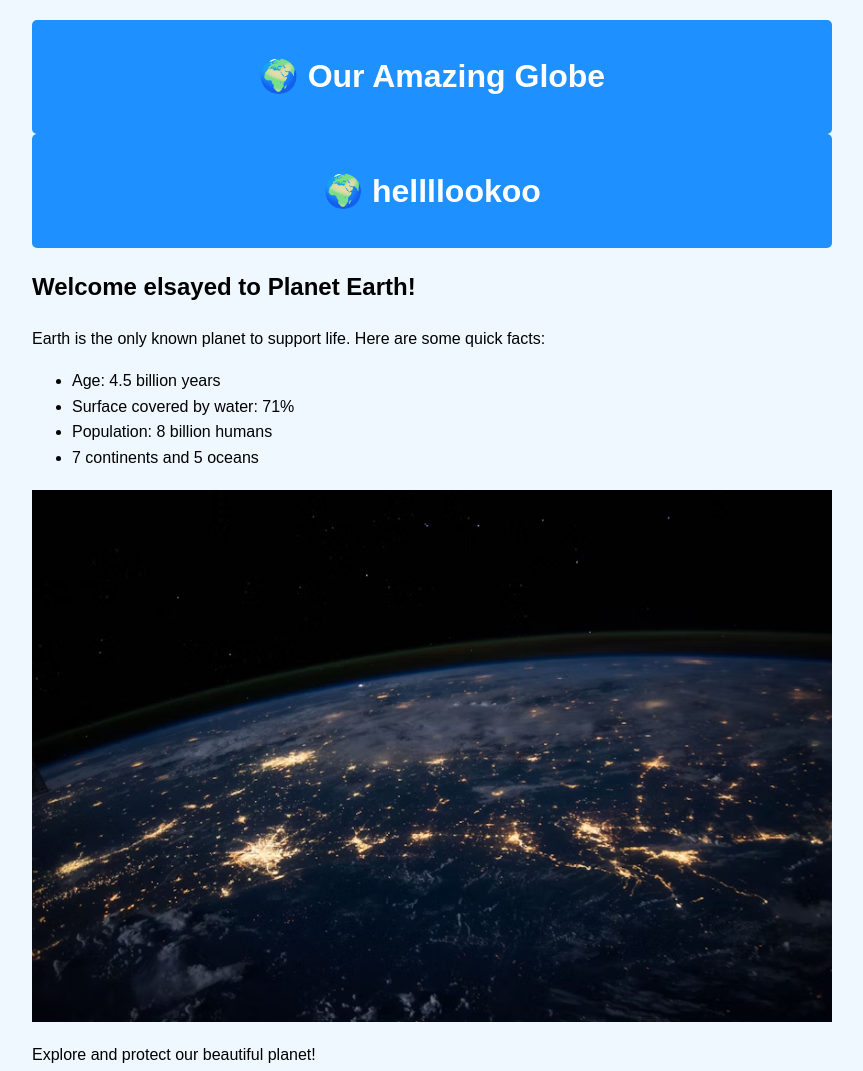
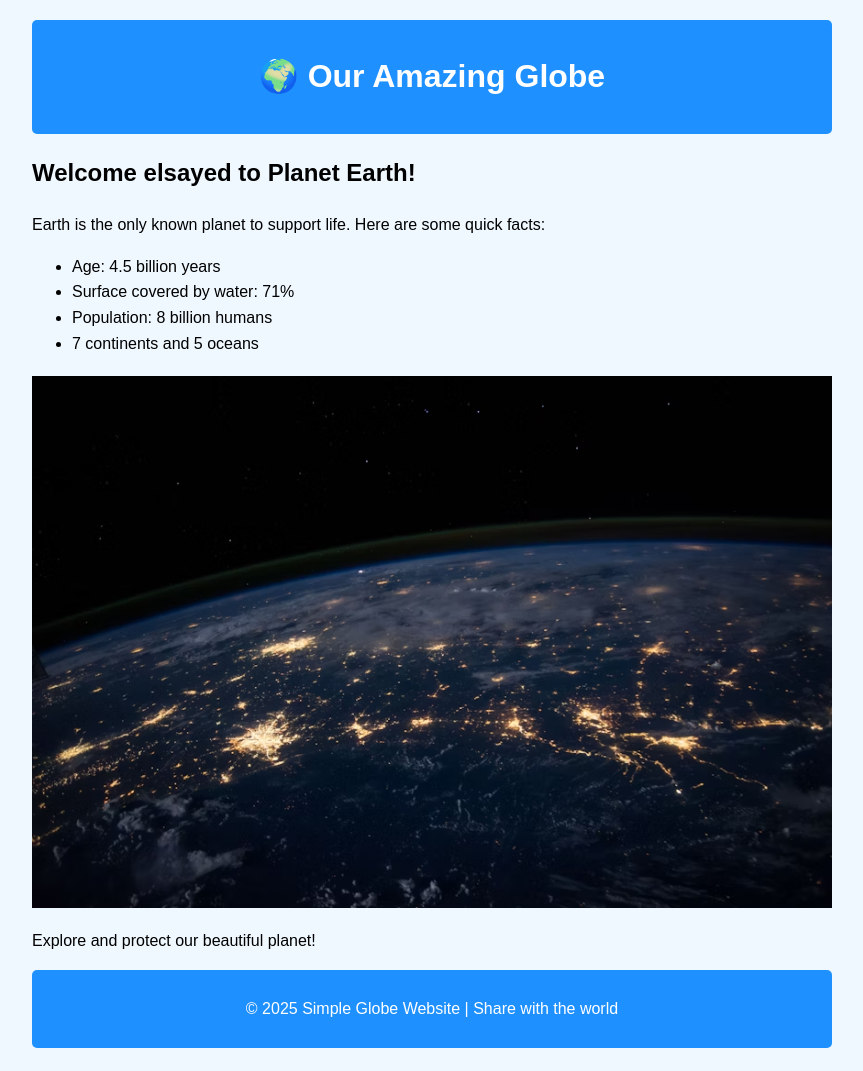
Before and after one commit to elsayedmansour1/website, a plain HTML site: page index.html in a window 1280 px wide. Shown: the top 1071 px of the page, without its empty margins (208-1071 px from the left). Drawn offline with Linux system fonts and the light colour scheme.

Commit message:
Update index.html

```diff
--- a/index.html
+++ b/index.html
@@ -33,9 +33,7 @@
     <header>
         <h1>🌍 Our Amazing Globe</h1>
     </header>
-    <header>
-        <h1>🌍 hellllookoo</h1>
-    </header>
+
     <main>
         <h2>Welcome elsayed to Planet Earth!</h2>
         <p>Earth is the only known planet to support life. Here are some quick facts:</p>
```
